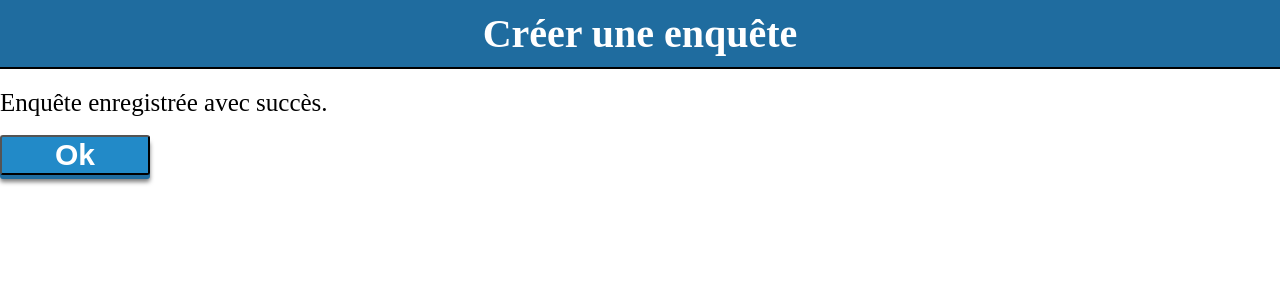
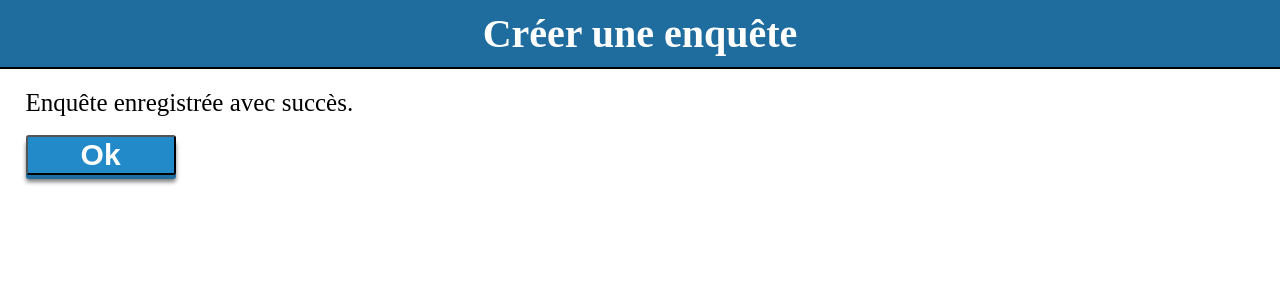
Before and after one commit to AnPasco/ProjetLPO, a PHP site: page / in a window 1280 px wide. Shown: the top 300 px of the page. Run offline with PHP 8.4, Linux system fonts and the light colour scheme; the visitor is signed in with stand-in values (Sample User, id 1); data that the repository does not hold is empty; some libraries are stand-ins or nearby versions.

Commit message:
CSS finished v2

```diff
--- a/Ptut/css/style.css
+++ b/Ptut/css/style.css
@@ -139,6 +139,12 @@ input[type="date"]:before {
     margin: 5px 0px 15px 0px;
 }
 
+
+.checkedCarre{
+    margin-left: 2%;
+}
+
+
 #refresh{
     font-size: 30px;
     width: 150px;
--- a/Ptut/include/pages/CreerEnquete.inc.php
+++ b/Ptut/include/pages/CreerEnquete.inc.php
@@ -134,34 +134,40 @@ if (!isset($_SESSION['en_nom'])) {
                 </svg>
             </div>
 
+            <div class="checkedCarre">
                 <p><?php echo 'Les carrés saisis sont les suivantes :' ?></p>
                 <form method=post id=test2 name="test2">
                     <label id="id_carre" name="id_carre"></label>
                     </br></br>
                     <input type="submit" class="submit" value="OK" onclick="ajoutTab();"/>
                 </form>
+            </div>
             <?php
 
         } else {
             ?>
+            <div class="checkedCarre">
                 <label class="labelSuccess">L'ajout de l'enquete n'a pas fonctionné.</label>'
                 <?php
                 unset($_SESSION['en_nom']);
                 ?>
                 </br></br>
                 <input type="button" value="Ok" id="refresh" onclick="refresh();"/>
+            </div>
             <?php
 
         }
     }
 } else {
     ?>
+    <div class="checkedCarre">
         <label class="labelSuccess">Enquête enregistrée avec succès.</label>
         <?php
         unset($_SESSION['en_nom']);
         ?>
         </br></br>
         <input type="button" value="Ok" id="refresh" onclick="refresh();"/>
+    </div>
     <?php
 }
 ?>
```
Lines whose indentation alone changed are shown as unchanged.
